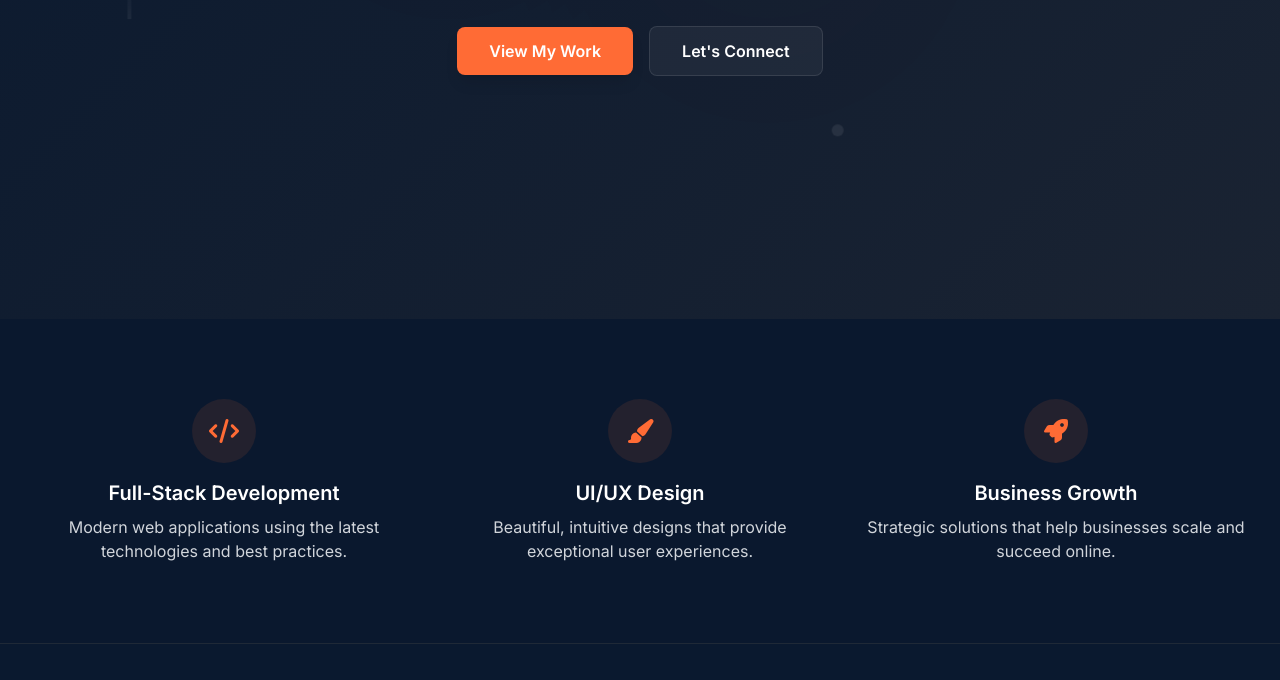
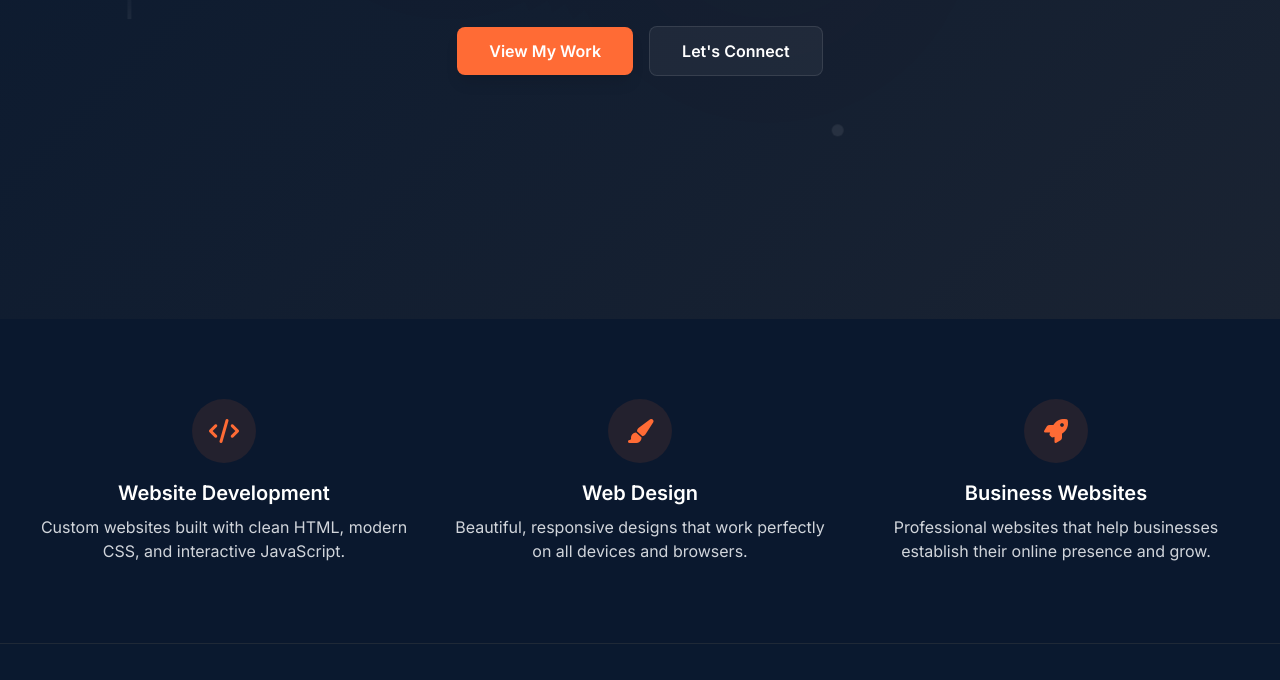
Before and after one commit to dev-tunmise/Personal-Portfolio, a website: page index.html in a window 1280 px wide. Shown: the part 481-1161 px from the top of the page. Drawn offline with nearby package versions, Linux system fonts and the light colour scheme.

Commit message:
Fix services section - restore original clean content

```diff
--- a/index.html
+++ b/index.html
@@ -212,22 +212,22 @@
                     <div class="bg-orange/10 w-16 h-16 rounded-full flex items-center justify-center mx-auto mb-4 group-hover:bg-orange/20 transition duration-300">
                         <i class="fas fa-code text-orange text-2xl"></i>
                     </div>
-                    <h3 class="text-xl font-semibold mb-2">Full-Stack Development</h3>
-                    <p class="text-gray-300">Modern web applications using the latest technologies and best practices.</p>
+                    <h3 class="text-xl font-semibold mb-2">Website Development</h3>
+                    <p class="text-gray-300">Custom websites built with clean HTML, modern CSS, and interactive JavaScript.</p>
                 </div>
                 <div class="text-center group">
                     <div class="bg-orange/10 w-16 h-16 rounded-full flex items-center justify-center mx-auto mb-4 group-hover:bg-orange/20 transition duration-300">
                         <i class="fas fa-paint-brush text-orange text-2xl"></i>
                     </div>
-                    <h3 class="text-xl font-semibold mb-2">UI/UX Design</h3>
-                    <p class="text-gray-300">Beautiful, intuitive designs that provide exceptional user experiences.</p>
+                    <h3 class="text-xl font-semibold mb-2">Web Design</h3>
+                    <p class="text-gray-300">Beautiful, responsive designs that work perfectly on all devices and browsers.</p>
                 </div>
                 <div class="text-center group">
                     <div class="bg-orange/10 w-16 h-16 rounded-full flex items-center justify-center mx-auto mb-4 group-hover:bg-orange/20 transition duration-300">
                         <i class="fas fa-rocket text-orange text-2xl"></i>
                     </div>
-                    <h3 class="text-xl font-semibold mb-2">Business Growth</h3>
-                    <p class="text-gray-300">Strategic solutions that help businesses scale and succeed online.</p>
+                    <h3 class="text-xl font-semibold mb-2">Business Websites</h3>
+                    <p class="text-gray-300">Professional websites that help businesses establish their online presence and grow.</p>
                 </div>
             </div>
         </div>
```
